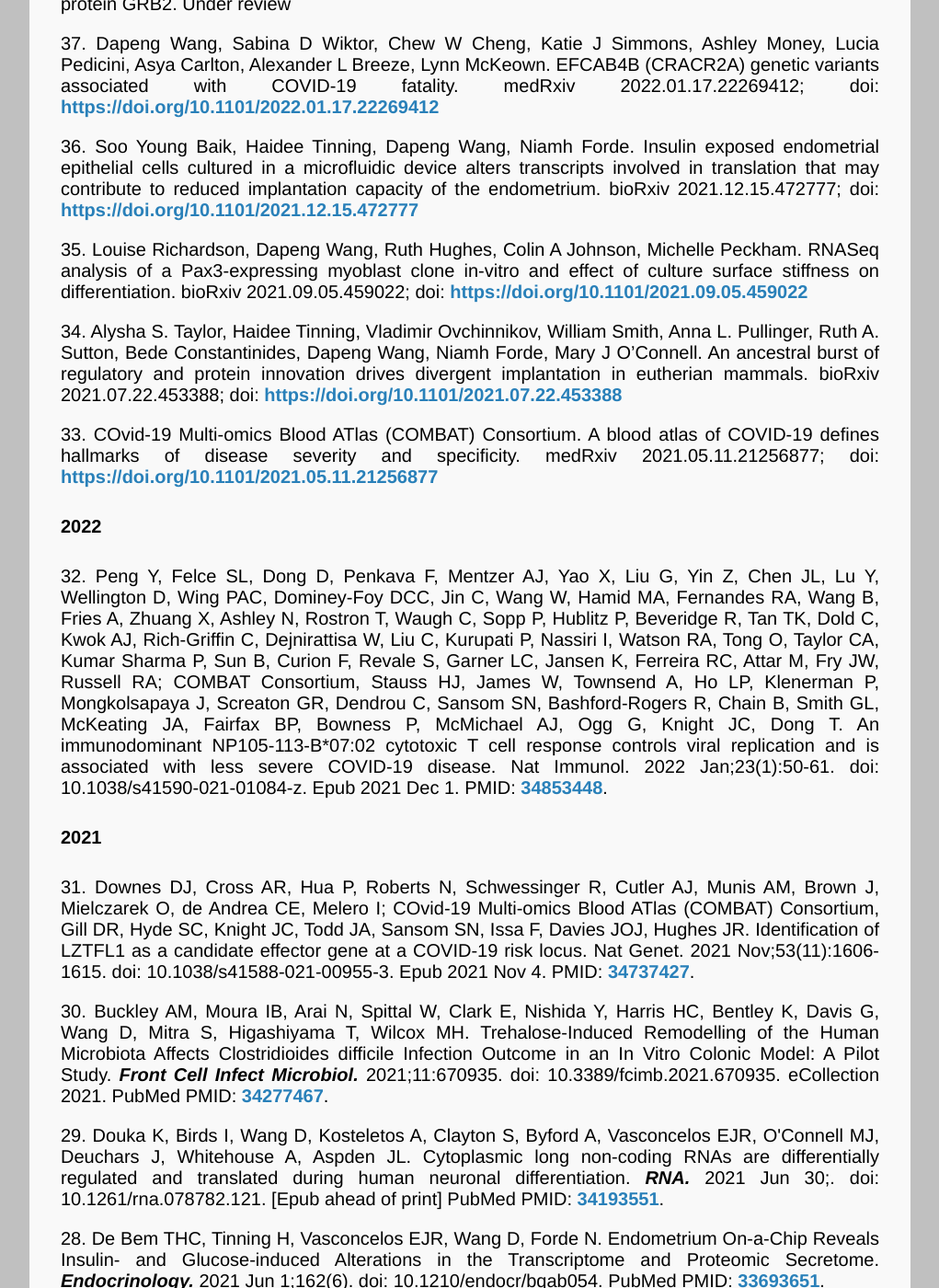
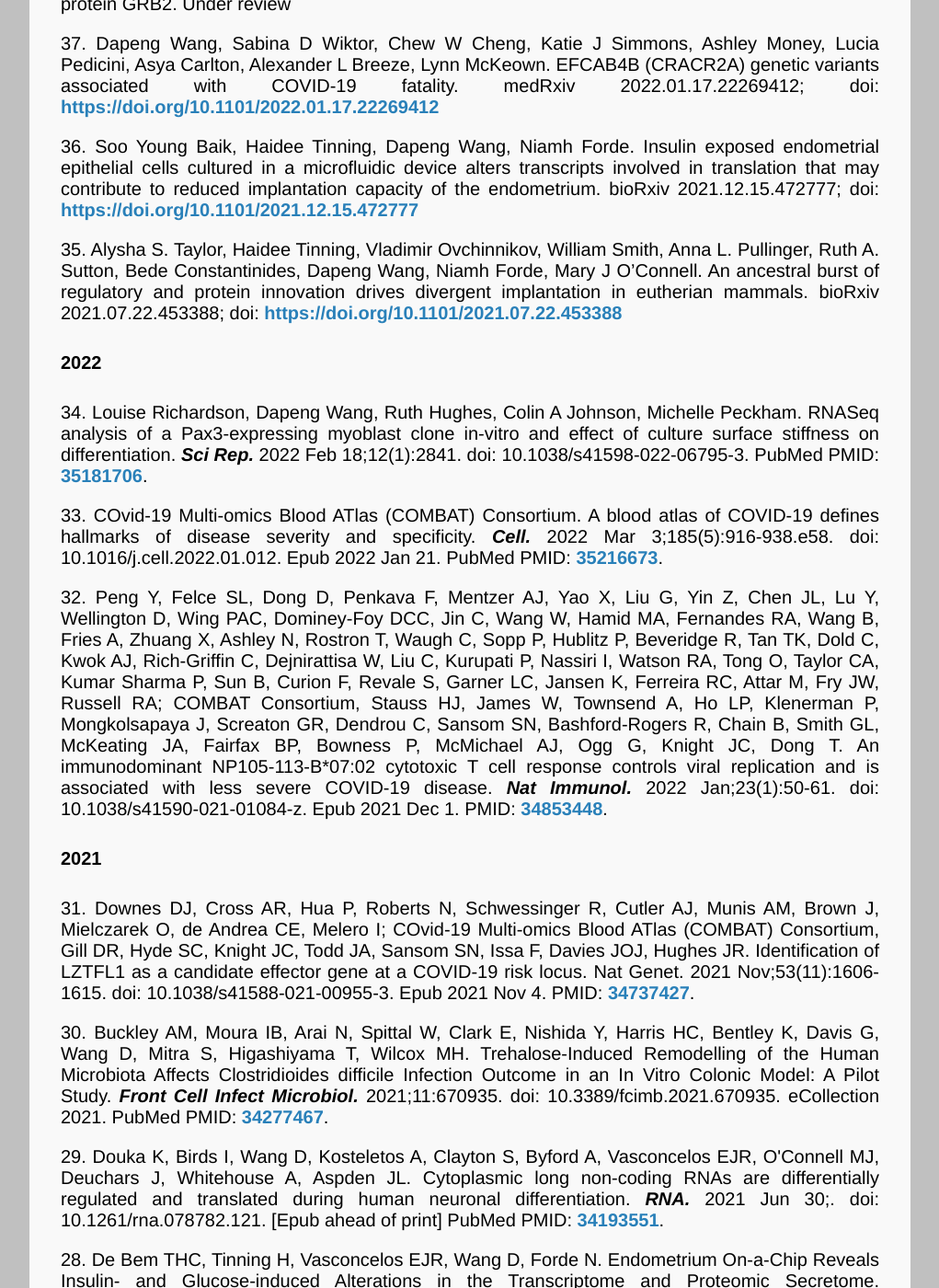
Before and after one commit to NextGenBioinformatics/dapeng-wang, a Jekyll site: the page publications.html, which Jekyll copies as it is, in a window 1280 px wide and 1400 px high, scrolled down 626 px. Shown: the whole window at 92% size, without its empty margins (129-1150 px from the left). Built offline with Jekyll 4.4.1, drawn with Linux system fonts in a browser that asks for light colours.

Commit message:
Add files via upload

```diff
--- a/publications.html
+++ b/publications.html
@@ -65,15 +65,15 @@
 
 <p>36. Soo Young Baik, Haidee Tinning, Dapeng Wang, Niamh Forde. Insulin exposed endometrial epithelial cells cultured in a microfluidic device alters transcripts involved in translation that may contribute to reduced implantation capacity of the endometrium. bioRxiv 2021.12.15.472777; doi: <a target="blank" href="https://www.biorxiv.org/content/10.1101/2021.12.15.472777v1">https://doi.org/10.1101/2021.12.15.472777</a></p>
 
-<p>35. Louise Richardson, Dapeng Wang, Ruth Hughes, Colin A Johnson, Michelle Peckham. RNASeq analysis of a Pax3-expressing myoblast clone in-vitro and effect of culture surface stiffness on differentiation. bioRxiv 2021.09.05.459022; doi: <a target="blank" href="https://www.biorxiv.org/content/10.1101/2021.09.05.459022v1">https://doi.org/10.1101/2021.09.05.459022</a></p>
-
-<p>34. Alysha S. Taylor, Haidee Tinning, Vladimir Ovchinnikov, William Smith, Anna L. Pullinger, Ruth A. Sutton, Bede Constantinides, Dapeng Wang, Niamh Forde, Mary J O’Connell. An ancestral burst of regulatory and protein innovation drives divergent implantation in eutherian mammals. bioRxiv 2021.07.22.453388; doi: <a target="blank" href="https://www.biorxiv.org/content/10.1101/2021.07.22.453388v1">https://doi.org/10.1101/2021.07.22.453388</a></p>
-
-<p>33. COvid-19 Multi-omics Blood ATlas (COMBAT) Consortium. A blood atlas of COVID-19 defines hallmarks of disease severity and specificity. medRxiv 2021.05.11.21256877; doi: <a target="blank" href="https://www.medrxiv.org/content/10.1101/2021.05.11.21256877v1">https://doi.org/10.1101/2021.05.11.21256877</a></p>
+<p>35. Alysha S. Taylor, Haidee Tinning, Vladimir Ovchinnikov, William Smith, Anna L. Pullinger, Ruth A. Sutton, Bede Constantinides, Dapeng Wang, Niamh Forde, Mary J O’Connell. An ancestral burst of regulatory and protein innovation drives divergent implantation in eutherian mammals. bioRxiv 2021.07.22.453388; doi: <a target="blank" href="https://www.biorxiv.org/content/10.1101/2021.07.22.453388v1">https://doi.org/10.1101/2021.07.22.453388</a></p>
 
 <h4>2022</h4>
 
-<p>32. Peng Y, Felce SL, Dong D, Penkava F, Mentzer AJ, Yao X, Liu G, Yin Z, Chen JL, Lu Y, Wellington D, Wing PAC, Dominey-Foy DCC, Jin C, Wang W, Hamid MA, Fernandes RA, Wang B, Fries A, Zhuang X, Ashley N, Rostron T, Waugh C, Sopp P, Hublitz P, Beveridge R, Tan TK, Dold C, Kwok AJ, Rich-Griffin C, Dejnirattisa W, Liu C, Kurupati P, Nassiri I, Watson RA, Tong O, Taylor CA, Kumar Sharma P, Sun B, Curion F, Revale S, Garner LC, Jansen K, Ferreira RC, Attar M, Fry JW, Russell RA; COMBAT Consortium, Stauss HJ, James W, Townsend A, Ho LP, Klenerman P, Mongkolsapaya J, Screaton GR, Dendrou C, Sansom SN, Bashford-Rogers R, Chain B, Smith GL, McKeating JA, Fairfax BP, Bowness P, McMichael AJ, Ogg G, Knight JC, Dong T. An immunodominant NP105-113-B*07:02 cytotoxic T cell response controls viral replication and is associated with less severe COVID-19 disease. Nat Immunol. 2022 Jan;23(1):50-61. doi: 10.1038/s41590-021-01084-z. Epub 2021 Dec 1. PMID: <a target="blank" href="https://www.ncbi.nlm.nih.gov/pubmed/34853448">34853448</a>.</p>
+<p>34. Louise Richardson, Dapeng Wang, Ruth Hughes, Colin A Johnson, Michelle Peckham. RNASeq analysis of a Pax3-expressing myoblast clone in-vitro and effect of culture surface stiffness on differentiation. <b><i>Sci Rep.</i></b> 2022 Feb 18;12(1):2841. doi: 10.1038/s41598-022-06795-3. PubMed PMID: <a target="blank" href="https://www.ncbi.nlm.nih.gov/pubmed/35181706">35181706</a>.</p>
+
+<p>33. COvid-19 Multi-omics Blood ATlas (COMBAT) Consortium. A blood atlas of COVID-19 defines hallmarks of disease severity and specificity. <b><i>Cell.</i></b> 2022 Mar 3;185(5):916-938.e58. doi: 10.1016/j.cell.2022.01.012. Epub 2022 Jan 21. PubMed PMID: <a target="blank" href="https://www.ncbi.nlm.nih.gov/pubmed/35216673">35216673</a>.</p>
+
+<p>32. Peng Y, Felce SL, Dong D, Penkava F, Mentzer AJ, Yao X, Liu G, Yin Z, Chen JL, Lu Y, Wellington D, Wing PAC, Dominey-Foy DCC, Jin C, Wang W, Hamid MA, Fernandes RA, Wang B, Fries A, Zhuang X, Ashley N, Rostron T, Waugh C, Sopp P, Hublitz P, Beveridge R, Tan TK, Dold C, Kwok AJ, Rich-Griffin C, Dejnirattisa W, Liu C, Kurupati P, Nassiri I, Watson RA, Tong O, Taylor CA, Kumar Sharma P, Sun B, Curion F, Revale S, Garner LC, Jansen K, Ferreira RC, Attar M, Fry JW, Russell RA; COMBAT Consortium, Stauss HJ, James W, Townsend A, Ho LP, Klenerman P, Mongkolsapaya J, Screaton GR, Dendrou C, Sansom SN, Bashford-Rogers R, Chain B, Smith GL, McKeating JA, Fairfax BP, Bowness P, McMichael AJ, Ogg G, Knight JC, Dong T. An immunodominant NP105-113-B*07:02 cytotoxic T cell response controls viral replication and is associated with less severe COVID-19 disease. <b><i>Nat Immunol.</i></b> 2022 Jan;23(1):50-61. doi: 10.1038/s41590-021-01084-z. Epub 2021 Dec 1. PMID: <a target="blank" href="https://www.ncbi.nlm.nih.gov/pubmed/34853448">34853448</a>.</p>
 
 <h4>2021</h4>
 
```
